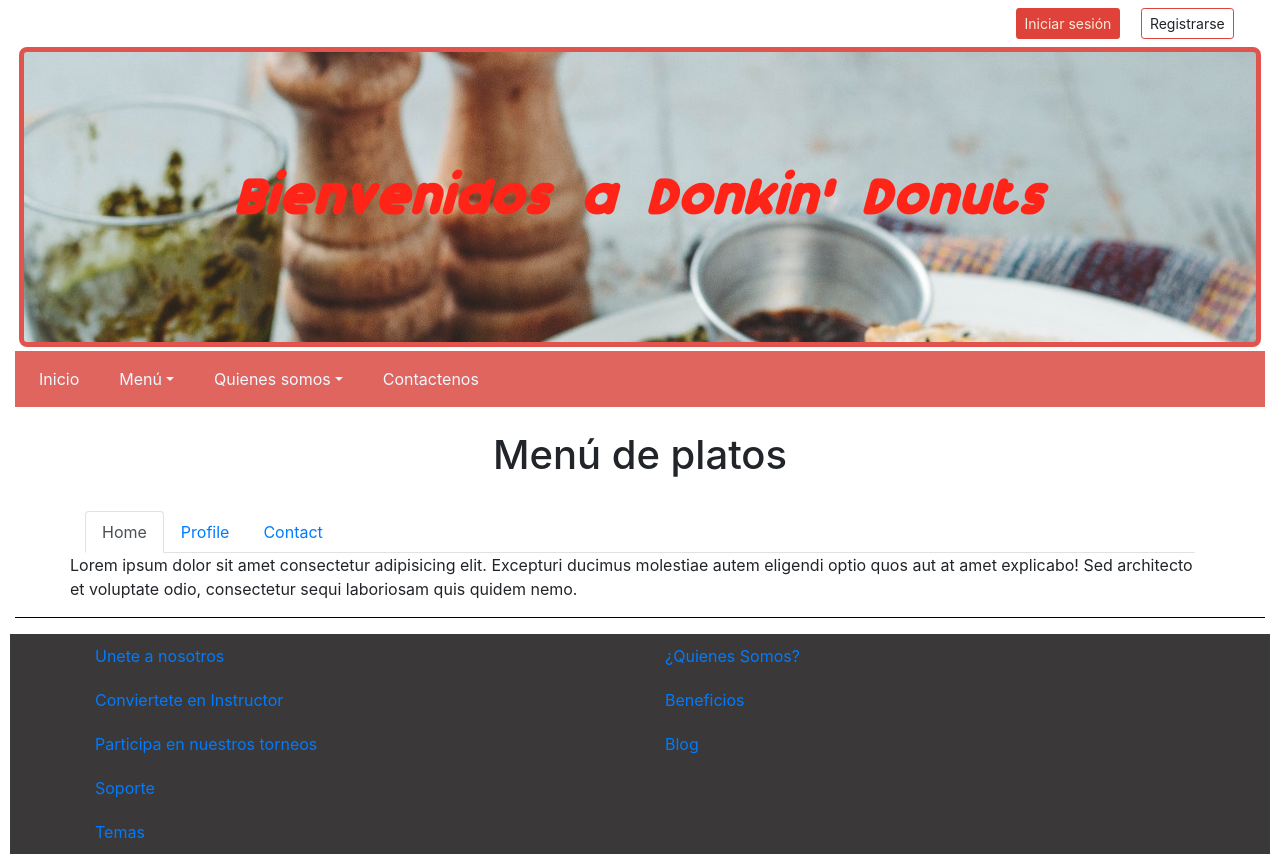
After one commit to Damt26/proyecto-restaurante, a Flask app: page /menu in a window 1280 px wide. The commit adds this page. Run offline with Flask 2, Linux system fonts and the light colour scheme; some libraries are stand-ins or nearby versions.

Commit message:
Segundo commit, base de datos agregada y pagina menu

```diff
--- a/app.py
+++ b/app.py
@@ -11,3 +11,8 @@
 def login():
     if request.method == 'GET':
         return render_template('login.html')
+
+@app.route('/menu', methods=['GET','POST'])
+def menu():
+    if request.method == 'GET':
+        return render_template('menuPlatos.html')
--- /dev/null
+++ b/templates/menuPlatos.html
@@ -0,0 +1,45 @@
+{% extends "layout/plantilla.html" %}
+{% block content %}
+{% include 'template/header.html' %}
+{% include 'template/menu.html' %}
+
+<div class="container mt-4">
+  <div class="row">
+    <div class="col-md-12">
+      <h1 class="text-center">Menú de platos</h1>
+    </div>
+  </div>
+  <div class="row mt-4">
+    <div class="col-md-12">
+      <ul class="nav nav-tabs" id="myTab" role="tablist">
+        <li class="nav-item" role="presentation">
+          <a class="nav-link active" id="home-tab" data-toggle="tab" href="#home" role="tab" aria-controls="home"
+            aria-selected="true">Home</a>
+        </li>
+        <li class="nav-item" role="presentation">
+          <a class="nav-link" id="profile-tab" data-toggle="tab" href="#profile" role="tab" aria-controls="profile"
+            aria-selected="false">Profile</a>
+        </li>
+        <li class="nav-item" role="presentation">
+          <a class="nav-link" id="contact-tab" data-toggle="tab" href="#contact" role="tab" aria-controls="contact"
+            aria-selected="false">Contact</a>
+        </li>
+      </ul>
+    </div>
+    <div class="tab-content" id="myTabContent">
+      <div class="tab-pane fade show active" id="home" role="tabpanel" aria-labelledby="home-tab">Lorem ipsum dolor sit
+        amet consectetur adipisicing elit. Excepturi ducimus molestiae autem eligendi optio quos aut at amet explicabo!
+        Sed architecto et voluptate odio, consectetur sequi laboriosam quis quidem nemo.</div>
+      <div class="tab-pane fade" id="profile" role="tabpanel" aria-labelledby="profile-tab">new order blue monday</div>
+      <div class="tab-pane fade" id="contact" role="tabpanel" aria-labelledby="contact-tab">escribo cualquier cosa</div>
+    </div>
+
+  </div>
+
+
+</div>
+
+
+
+{% include 'template/footer.html' %}
+{% endblock %}
--- a/templates/template/menu.html
+++ b/templates/template/menu.html
@@ -13,7 +13,7 @@
                     data-toggle="dropdown" aria-haspopup="true"
                     role="button" aria-expanded="false">Menú</a>
                     <div class="dropdown-menu" aria-labelledby="navbarDropdown">
-                        <a href="" class="dropdown-item">Platos</a>
+                        <a href="/menu" class="dropdown-item">Platos</a>
                         <div class="dropdown-divider"></div>
                         <a href="" class="dropdown-item">Lista de deseos</a>
                         <div class="dropdown-divider"></div>
```
Also changed, not shown: db/db_restaurante.db (added).
